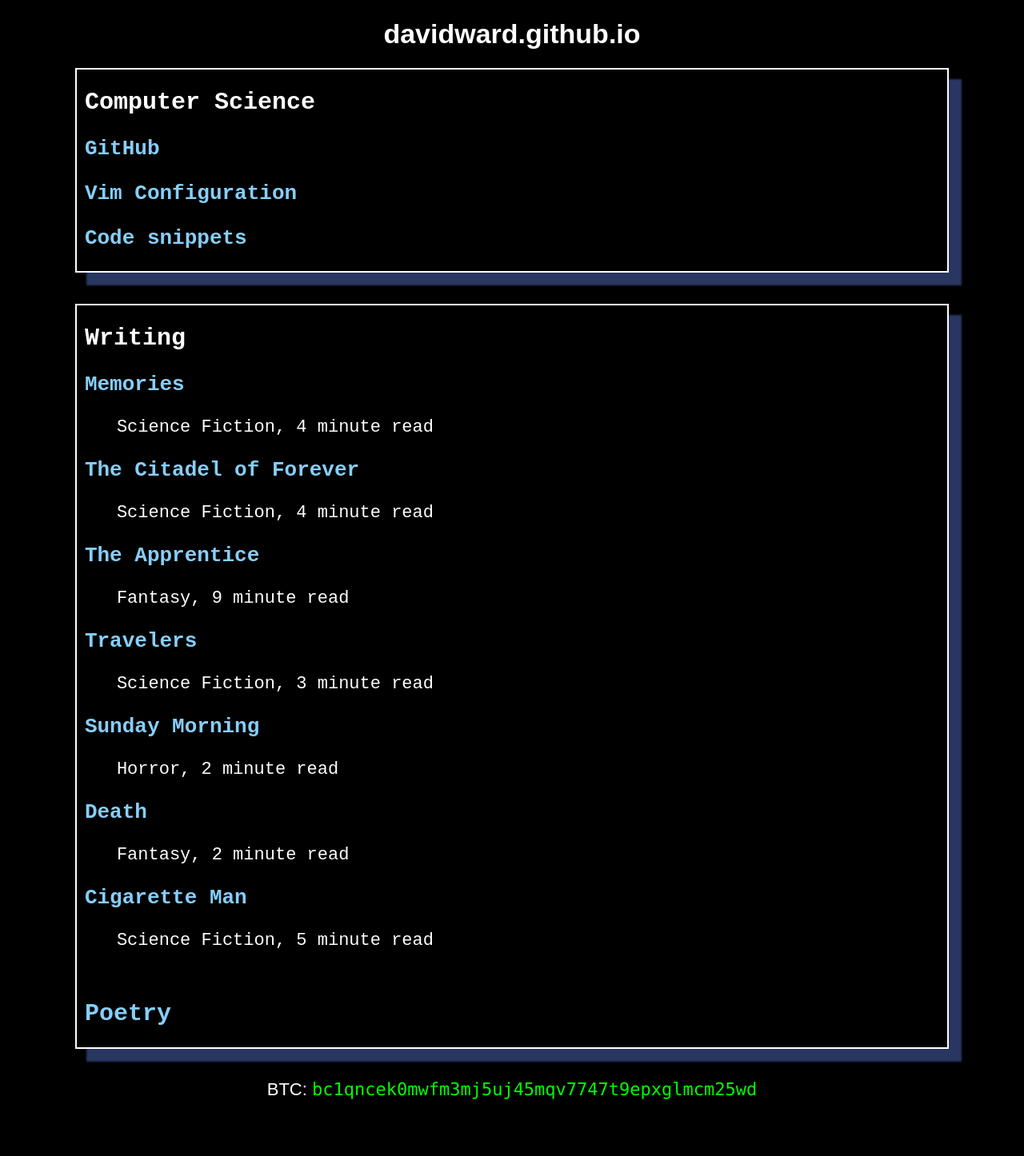
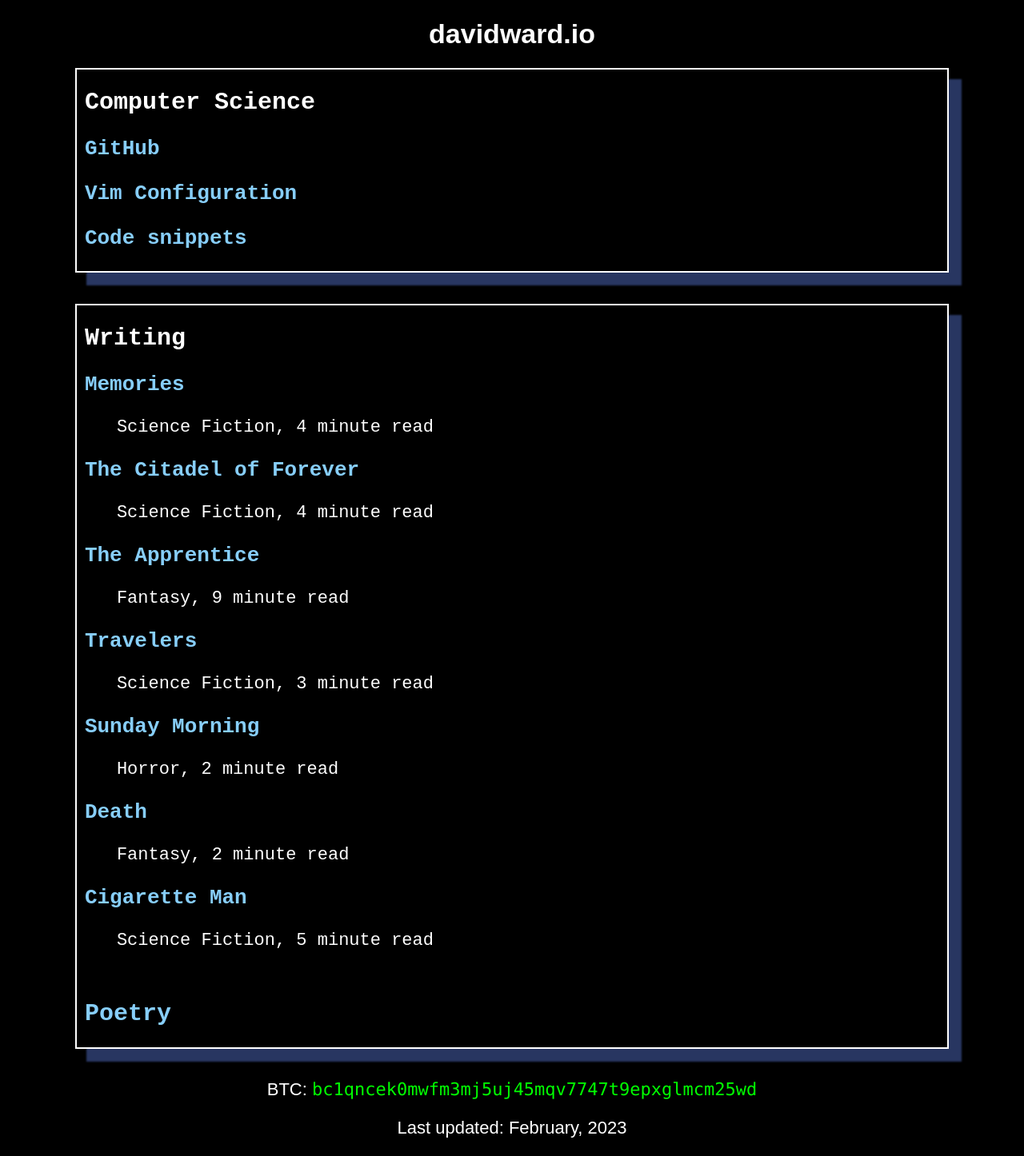
Before and after one commit to davidward462/davidward.io, a plain HTML site: page index.html in a window 1280 px wide. Shown: the whole page at 80% size. Before the commit the page ends 1398 px from the top, so only its background shows below. Drawn offline with Linux system fonts and the light colour scheme.

Commit message:
updated index.html

```diff
--- a/index.html
+++ b/index.html
@@ -8,7 +8,7 @@
 </head>
 
 <div class="title">
-	<h1>davidward.github.io</h1>
+	<h1>davidward.io</h1>
 </div>
 
 <body>
@@ -46,7 +46,10 @@
 		<h2><a href="poetry.html">Poetry</a></h2>
 	</div>
 
-    <footer><p>BTC: <code>bc1qncek0mwfm3mj5uj45mqv7747t9epxglmcm25wd</code></p></footer>
+    <footer>
+        <p>BTC: <code>bc1qncek0mwfm3mj5uj45mqv7747t9epxglmcm25wd</code></p>
+        <p>Last updated: February, 2023</p>
+    </footer>
 </body>
 
 </html>
```
